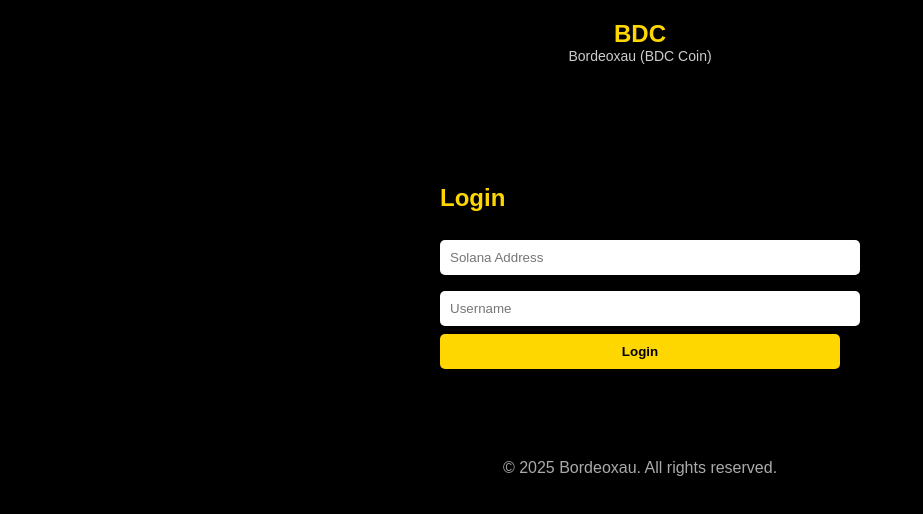
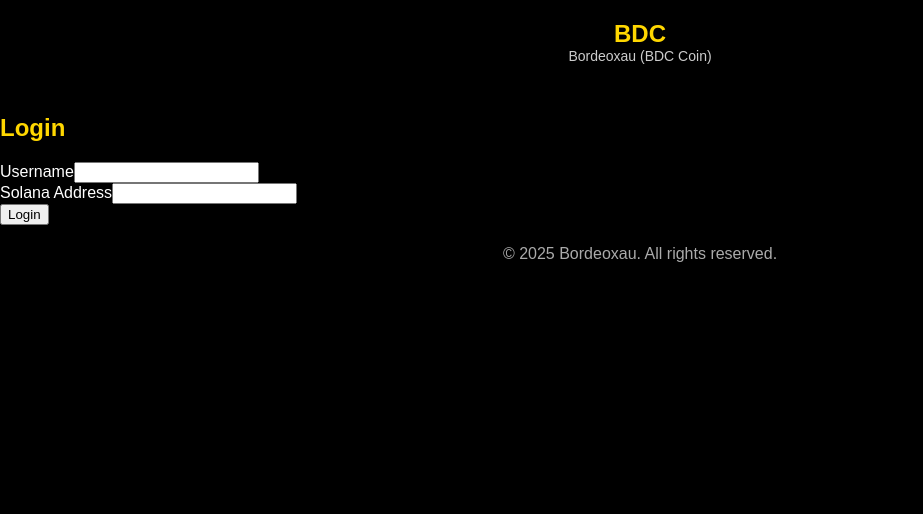
Before and after one commit to defclass-noer/contoh-react, a React (Vite) app: page /login in a window 1280 px wide. Shown: the top 514 px of the page, without its empty margins (0-923 px from the left). Built offline with nearby package versions, Linux system fonts and the light colour scheme.

Commit message:
Update Login.jsx

```diff
--- a/src/Login.jsx
+++ b/src/Login.jsx
@@ -1,11 +1,15 @@
-import React, { useState } from "react";
+import { useState } from "react";
+import { useNavigate } from "react-router-dom";
 
 export default function Login() {
   const [username, setUsername] = useState("");
   const [solAddress, setSolAddress] = useState("");
+  const [error, setError] = useState("");
+  const navigate = useNavigate();
 
-  const handleLogin = async (e) => {
+  async function handleLogin(e) {
     e.preventDefault();
+    setError("");
 
     const res = await fetch("/api/login", {
       method: "POST",
@@ -13,63 +17,40 @@
       body: JSON.stringify({ username, sol_address: solAddress }),
     });
 
-    const data = await res.json();
-    if (data.error) {
-      alert("Login failed: " + data.error);
+    const result = await res.json();
+    if (res.ok) {
+      // ⬇️ redirect ke profile dengan membawa username
+      navigate("/profile", { state: { username: result.user.username } });
     } else {
-      alert("Login success!");
-      window.location.href = "/profile";
+      setError(result.error || "Login failed");
     }
-  };
+  }
 
   return (
-    <div className="form-container">
+    <div className="container mt-5 text-light">
       <h2>Login</h2>
+      {error && <p className="text-danger">{error}</p>}
       <form onSubmit={handleLogin}>
+        <div className="mb-3">
+          <label>Username</label>
           <input
-          type="text"
-          placeholder="Solana Address"
+            className="form-control"
+            value={username}
+            onChange={(e) => setUsername(e.target.value)}
+            required
+          />
+        </div>
+        <div className="mb-3">
+          <label>Solana Address</label>
+          <input
+            className="form-control"
             value={solAddress}
             onChange={(e) => setSolAddress(e.target.value)}
             required
           />
-        <input
-          type="text"
-          placeholder="Username"
-          value={username}
-          onChange={(e) => setUsername(e.target.value)}
-          required
-        />
-        <button type="submit">Login</button>
+        </div>
+        <button type="submit" className="btn btn-primary">Login</button>
       </form>
-
-      <style>{`
-        .form-container {
-          max-width: 400px;
-          margin: 50px auto;
-          background: #000;
-          padding: 20px;
-          border-radius: 8px;
-          color: #fff;
-        }
-        input {
-          width: 100%;
-          padding: 10px;
-          margin: 8px 0;
-          border-radius: 5px;
-          border: none;
-        }
-        button {
-          width: 100%;
-          background: #FFD700;
-          color: #000;
-          padding: 10px;
-          font-weight: bold;
-          border: none;
-          border-radius: 5px;
-          cursor: pointer;
-        }
-      `}</style>
     </div>
   );
         }
```
Lines whose indentation alone changed are shown as unchanged.
